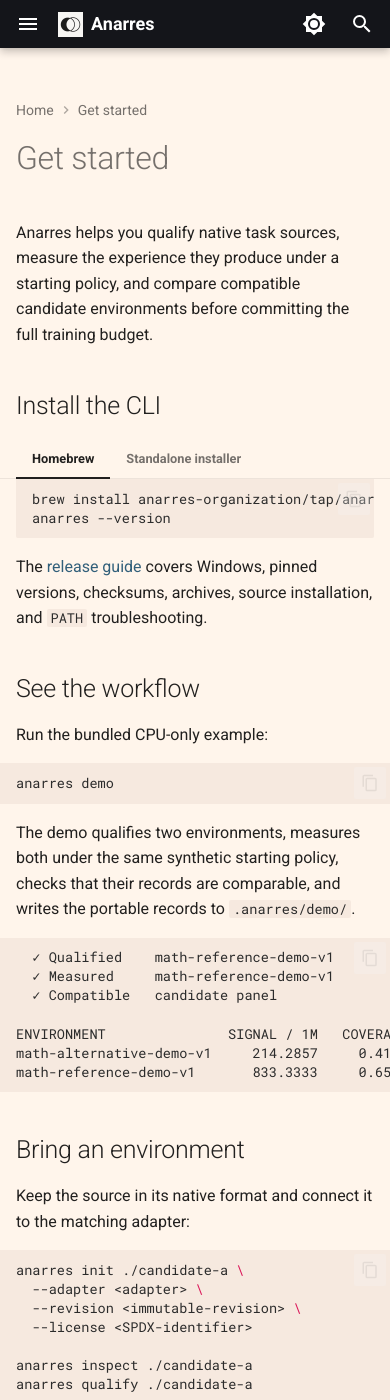
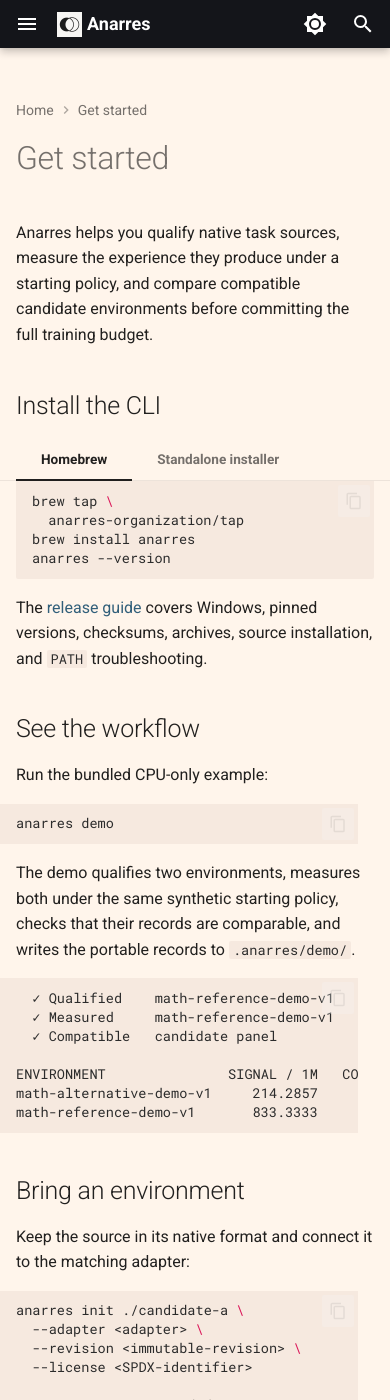
Before and after one commit to anarres-organization/anarres, an MkDocs documentation site: the page built from docs/getting-started.md, in a window 390 px wide and 1400 px high. Built offline with MkDocs 1.6.1 and Material for MkDocs 9.7.7, drawn with Linux system fonts in a browser that asks for light colours; comment, search, counter and statistics services are not loaded.

Commit message:
Refine mobile documentation flow

````diff
--- a/docs/getting-started.md
+++ b/docs/getting-started.md
@@ -9,7 +9,9 @@
 === "Homebrew"
 
     ```bash
-    brew install anarres-organization/tap/anarres
+    brew tap \
+      anarres-organization/tap
+    brew install anarres
     anarres --version
     ```
 
--- a/docs/stylesheets/anarres.css
+++ b/docs/stylesheets/anarres.css
@@ -18,6 +18,14 @@
 }
 
 @media screen and (max-width: 76.234375em) {
+  .md-content,
+  .md-content__inner,
+  .md-main__inner,
+  .md-typeset,
+  .tabbed-set {
+    min-width: 0;
+  }
+
   .md-header__inner > label[for="__drawer"] {
     order: 1;
   }
@@ -56,42 +64,64 @@
   .md-header__inner > .md-header__source {
     order: 7;
   }
+
+  .md-typeset .tabbed-labels {
+    max-width: 100%;
+    overflow-x: auto;
+    overscroll-behavior-x: contain;
+    scrollbar-width: thin;
+    white-space: nowrap;
+  }
+
+  .md-typeset .tabbed-labels > label {
+    flex: 0 0 auto;
+    width: auto;
+  }
+
+  .md-typeset .highlight,
+  .md-typeset .highlighttable,
+  .md-typeset pre {
+    max-width: 100%;
+    min-width: 0;
+  }
+
+  .md-typeset .highlight pre,
+  .md-typeset pre {
+    overflow-x: auto;
+    overscroll-behavior-x: contain;
+    -webkit-overflow-scrolling: touch;
+  }
 }
 
 @media screen and (max-width: 30em) {
+  .md-header__inner {
+    padding-left: 0.15rem;
+    padding-right: 0.15rem;
+  }
+
+  .md-header__inner > .md-header__title {
+    margin-left: 0.1rem;
+  }
+
+  .md-typeset .tabbed-labels > label {
+    font-size: 0.68rem;
+    padding-left: 0.4rem;
+    padding-right: 0.4rem;
+  }
+
   .md-typeset__table {
+    max-width: 100%;
+    overflow-x: auto;
+    overscroll-behavior-x: contain;
     width: 100%;
   }
 
   .md-typeset__table table {
-    table-layout: fixed;
-    width: 100%;
-  }
-
-  .md-typeset .md-typeset__table table:not([class]) td,
-  .md-typeset .md-typeset__table table:not([class]) th {
-    min-width: 0;
-    overflow-wrap: anywhere;
-    padding: 0.55rem 0.2rem;
-  }
-
-  .md-typeset .md-typeset__table table:not([class]) td:first-child,
-  .md-typeset .md-typeset__table table:not([class]) th:first-child {
-    width: 30%;
-  }
-
-  .md-typeset .md-typeset__table table:not([class]) td:nth-child(2),
-  .md-typeset .md-typeset__table table:not([class]) td:nth-child(3),
-  .md-typeset .md-typeset__table table:not([class]) th:nth-child(2),
-  .md-typeset .md-typeset__table table:not([class]) th:nth-child(3) {
-    width: 35%;
+    width: max-content;
   }
 
   .md-typeset .mobile-terminal code {
-    font-size: 0.62rem;
+    font-size: 0.68rem;
     line-height: 1.5;
-    overflow-wrap: anywhere;
-    white-space: pre-wrap;
-    word-break: break-word;
   }
 }
--- a/mkdocs.yml
+++ b/mkdocs.yml
@@ -45,7 +45,7 @@
   - search
 
 extra_css:
-  - stylesheets/anarres.css?v=20261113
+  - stylesheets/anarres.css?v=20261113-2
 
 markdown_extensions:
   - abbr
````
Also changed, not shown: docs/cli.md (+3 -1 lines), docs/releases.md (+3 -1 lines).
